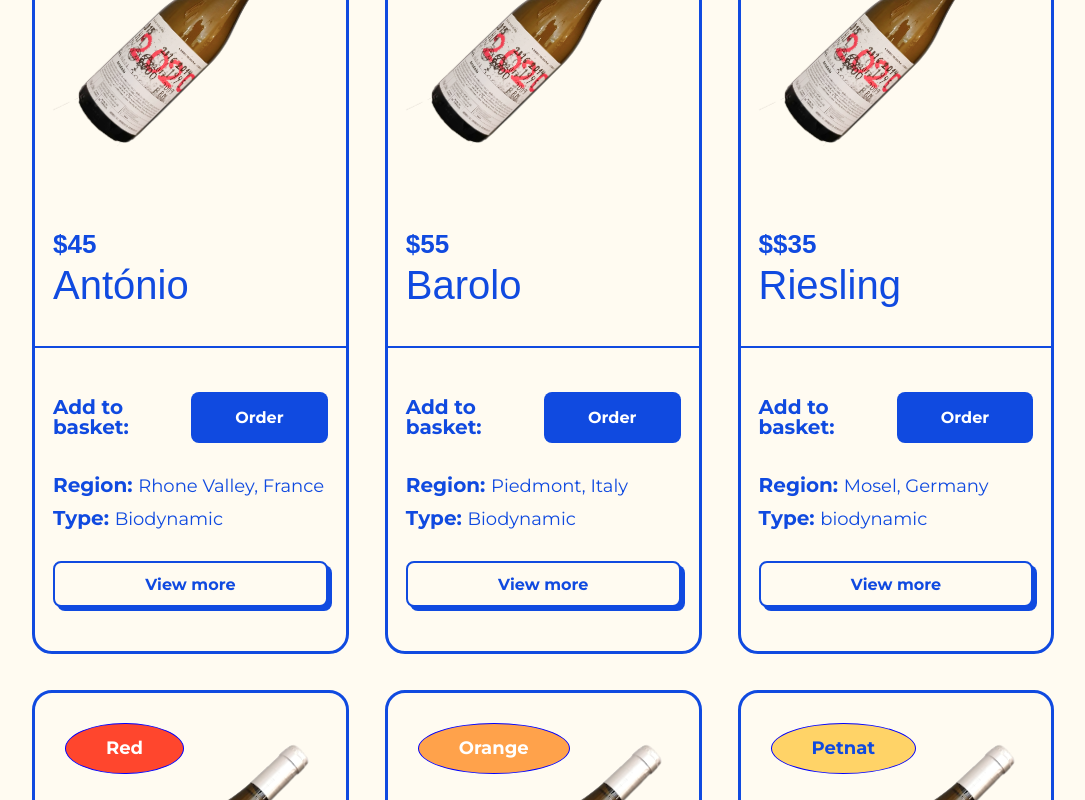
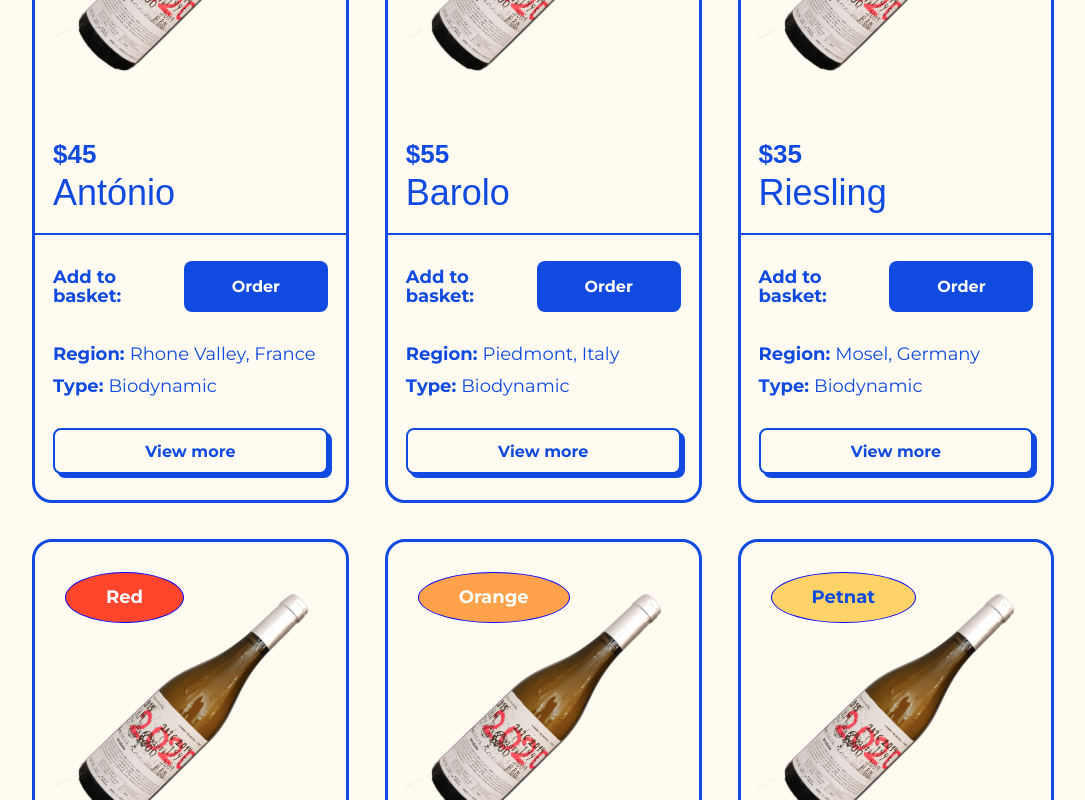
Before and after one commit to josh-merrill/natural-wine-club, a React (Vite) app: page / in a window 1280 px wide. Shown: the part 1380-2180 px from the top of the page, without its empty margins (128-1213 px from the left). Built offline with nearby package versions, Linux system fonts and the light colour scheme; a web font is replaced by a local one.

Commit message:
STYLE: Updated menu styling

```diff
--- a/src/components/data/menu.json
+++ b/src/components/data/menu.json
@@ -37,10 +37,10 @@
       "region": "Mosel, Germany",
       "year": 2018,
       "winery": "tbd",
-      "winemaking": "biodynamic",
+      "winemaking": "Biodynamic",
       "description": "An aromatic white wine with a crisp acidity and floral notes.",
       "img": "/images/wines/antonio.png",
-      "price": "$35",
+      "price": 35,
       "grape": "Riesling",
       "bottle_size": "75cl",
       "order_amount": 0
@@ -52,7 +52,7 @@
       "region": "Willamette Valley, Oregon",
       "year": 2019,
       "winery": "tbd",
-      "winemaking": "biodynamic",
+      "winemaking": "Biodynamic",
       "description": "A delicate red wine with flavors of red berries and earthy undertones.",
       "img": "/images/wines/antonio.png",
       "price": 40,
@@ -67,7 +67,7 @@
       "region": "Sonoma, California",
       "year": 2020,
       "winery": "tbd",
-      "winemaking": "biodynamic",
+      "winemaking": "Biodynamic",
       "description": "A rich and buttery white wine with hints of tropical fruits and vanilla.",
       "img": "/images/wines/antonio.png",
       "price": 30,
@@ -82,7 +82,7 @@
       "region": "Napa Valley, California",
       "year": 2016,
       "winery": "tbd",
-      "winemaking": "biodynamic",
+      "winemaking": "Biodynamic",
       "description": "A bold and jammy red wine with blackberry and pepper notes.",
       "img": "/images/wines/antonio.png",
       "price": 50,
--- a/src/components/hero/hero.css
+++ b/src/components/hero/hero.css
@@ -8,7 +8,6 @@
 
   .hero--title {
     font-size: 3.5rem;
-    max-width: 290px;
     text-align: center;
   }
 
@@ -30,6 +29,11 @@
     flex-direction: column;
     align-items: center;
     margin: var(--spacer-md) auto;
+    max-width: 375px;
+  }
+
+  .hero--title {
+    font-size: 4.5rem;
   }
 
   .hero--svg-wrapper {
--- a/src/components/menu/menu.css
+++ b/src/components/menu/menu.css
@@ -30,12 +30,12 @@
 
 .menu--item-title-wrapper,
 .menu--item-bottom {
-  padding: 2em 1em;
+  padding: 1em;
 }
 
-.menu--item-title {
+/* .menu--item-title {
   font-size: 2rem;
-}
+} */
 
 .menu--item-img {
   width: 80px;
@@ -82,7 +82,6 @@
 }
 
 
-
   /* ========== MEDIA QUERIES (MEDIUM DEVICES) ========= */
 
   @media screen and (min-width: 768px) {
@@ -96,9 +95,9 @@
       font-size: 4.5rem;
     }
 
-    .menu--item-title {
+    /* .menu--item-title {
       font-size: 2.5rem;
-    }
+    } */
 
   }
 
@@ -116,4 +115,5 @@
     grid-template-columns: repeat(3, 33%);
     grid-template-rows: repeat(3, auto);
   }
+
 }
--- a/src/components/nav/nav.css
+++ b/src/components/nav/nav.css
@@ -7,7 +7,6 @@
 
 .nav--container a {
   font-size: 1.75rem;
-  line-height: 42px;
 }
 
 .nav--logo {
--- a/src/components/wave/wave.css
+++ b/src/components/wave/wave.css
@@ -24,7 +24,6 @@
 @media screen and (min-width: 1024px) {
 
   .line--wavy {
-    margin: var(--spacer-lg) auto;
     width: 100%;
   }
 }
--- a/src/index.css
+++ b/src/index.css
@@ -157,7 +157,6 @@
 
 .bold {
   font-weight: 700;
-  font-size: 1.25rem;
 }
 
 .line--blue {
```
